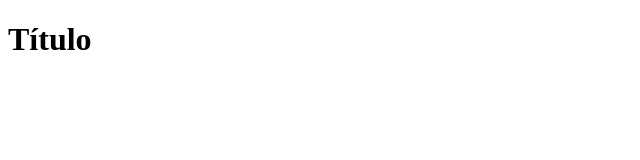
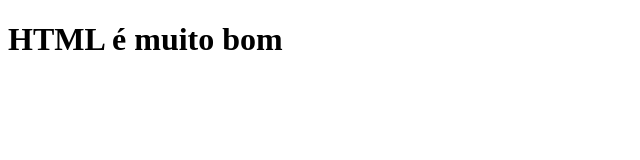
Before and after one commit to LeonardoCBrandao/Git_teste, a plain HTML site: page index.html in a window 1280 px wide. Shown: the whole page, without its empty margins (0-640 px from the left). Drawn offline with Linux system fonts and the light colour scheme.

Commit message:
Alteração dentro da tag H1

```diff
--- a/index.html
+++ b/index.html
@@ -7,6 +7,6 @@
     <title>Projeto Git</title>
 </head>
 <body>
-    <h1>Título</h1>
+    <h1>HTML é muito bom</h1>
 </body>
 </html>
```
